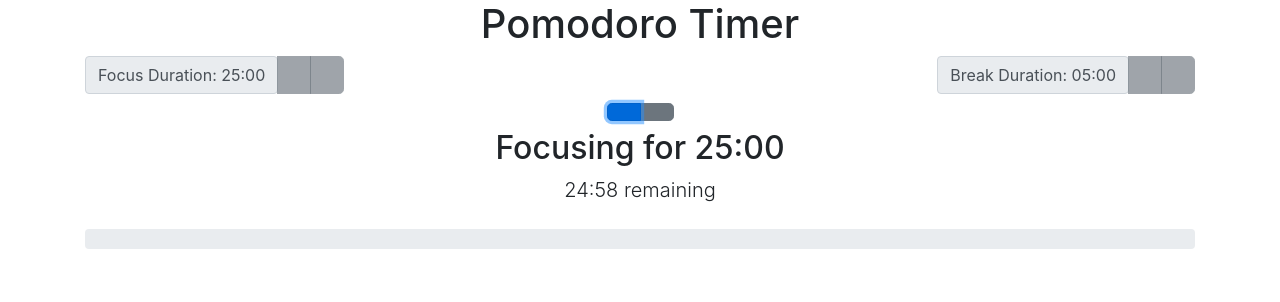
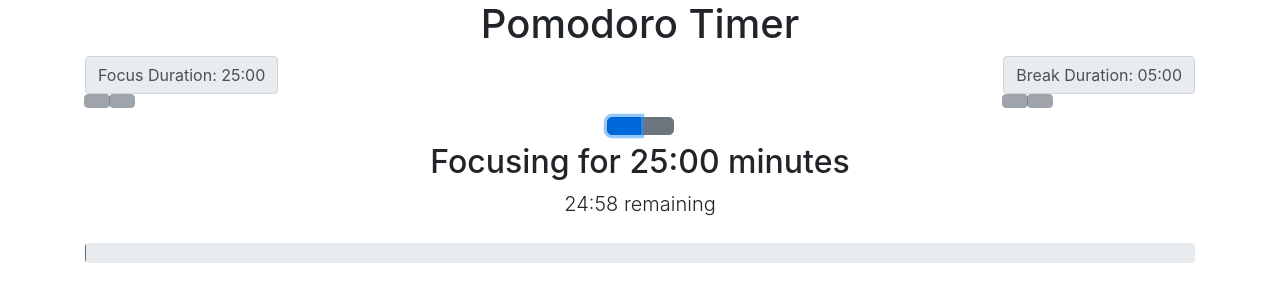
Before and after one commit to chrxtopher/Pomodoro-Project, a React (Create React App) app: page / in a window 1280 px wide. Both pictures are taken after a click on the button 623 px from the left and 111 px from the top of the page. Shown: the top 302 px of the page. Built offline with nearby package versions, Linux system fonts and the light colour scheme; a web font is replaced by a local one.

Commit message:
Added functionality to the timer bar.
Also fixed the subtraction button for the focus time to subtract by 5 instead of one.

(All tests are now passing)

```diff
--- a/src/Break.js
+++ b/src/Break.js
@@ -8,7 +8,7 @@ function Break({
   isTimerRunning,
 }) {
   return (
-    <>
+    <div>
       <span className="input-group-text" data-testid="duration-break">
         Break Duration: {minutesToDuration(breakDuration)}
       </span>
@@ -32,7 +32,7 @@ function Break({
           <span className="oi oi-plus" />
         </button>
       </div>
-    </>
+    </div>
   );
 }
 export default Break;
--- a/src/Focus.js
+++ b/src/Focus.js
@@ -8,7 +8,7 @@ function Focus({
   isTimerRunning,
 }) {
   return (
-    <>
+    <div>
       <span className="input-group-text" data-testid="duration-focus">
         Focus Duration: {minutesToDuration(focusDuration)}
       </span>
@@ -32,7 +32,7 @@ function Focus({
           <span className="oi oi-plus" />
         </button>
       </div>
-    </>
+    </div>
   );
 }
 //
--- a/src/TimerDisplay.js
+++ b/src/TimerDisplay.js
@@ -6,22 +6,23 @@ function TimerDisplay({
   secondsToDuration,
   focusDuration,
   breakDuration,
+  timerBar,
 }) {
   return (
-    /* TODO: This area should show only when there is an active focus or break - i.e. the session is running or is paused */
     <div>
       {session && (
-        <>
+        <div>
           <div className="row mb-2">
             <div className="col">
               <h2 data-testid="session-title">
-                {session?.label} for{" "}
-                {session?.label === "Focusing"
+                {session.label} for{" "}
+                {session.label === "Focusing"
                   ? minutesToDuration(focusDuration)
-                  : minutesToDuration(breakDuration)}
+                  : minutesToDuration(breakDuration)}{" "}
+                minutes
               </h2>
               <p className="lead" data-testid="session-sub-title">
-                {secondsToDuration(session?.timeRemaining)} remaining
+                {secondsToDuration(session.timeRemaining)} remaining
               </p>
             </div>
           </div>
@@ -33,13 +34,13 @@ function TimerDisplay({
                   role="progressbar"
                   aria-valuemin="0"
                   aria-valuemax="100"
-                  aria-valuenow="0" // TODO: Increase aria-valuenow as elapsed time increases
-                  style={{ width: "0%" }} // TODO: Increase width % as elapsed time increases
+                  aria-valuenow={timerBar}
+                  style={{ width: `${timerBar}%` }}
                 />
               </div>
             </div>
           </div>
-        </>
+        </div>
       )}
     </div>
   );
--- a/src/pomodoro/Pomodoro.js
+++ b/src/pomodoro/Pomodoro.js
@@ -58,10 +58,9 @@ function Pomodoro() {
   const [isTimerRunning, setIsTimerRunning] = useState(false);
   // The current session - null where there is no session running
   const [session, setSession] = useState(null);
-
   const [focusDuration, setFocusDuration] = useState(25);
   const [breakDuration, setBreakDuration] = useState(5);
-
+  const [timerBar, setTimerBar] = useState(0);
   /**
    * Custom hook that invokes the callback function every second
    *
@@ -73,7 +72,21 @@ function Pomodoro() {
         new Audio("https://bigsoundbank.com/UPLOAD/mp3/1482.mp3").play();
         return setSession(nextSession(focusDuration, breakDuration));
       }
-      return setSession(nextTick);
+      setSession(nextTick);
+
+      if (session.label === "Focusing") {
+        setTimerBar(
+          ((focusDuration * 60 - session.timeRemaining) /
+            (focusDuration * 60)) *
+            100
+        );
+      } else {
+        setTimerBar(
+          ((breakDuration * 60 - session.timeRemaining) /
+            (breakDuration * 60)) *
+            100
+        );
+      }
     },
     isTimerRunning ? 1000 : null
   );
@@ -110,7 +123,7 @@ function Pomodoro() {
   };
 
   const handleSubtractFocus = () => {
-    setFocusDuration((last) => Math.max(5, last - 1));
+    setFocusDuration((last) => Math.max(5, last - 5));
   };
 
   const handleAddBreak = () => {
@@ -174,6 +187,7 @@ function Pomodoro() {
           minutesToDuration={minutesToDuration}
           focusDuration={focusDuration}
           breakDuration={breakDuration}
+          timerBar={timerBar}
         />
       </div>
     </div>
```
Also changed, not shown: src/testitup.jsx (deleted), 1 other file (tests, documents, lock files or other folders).
